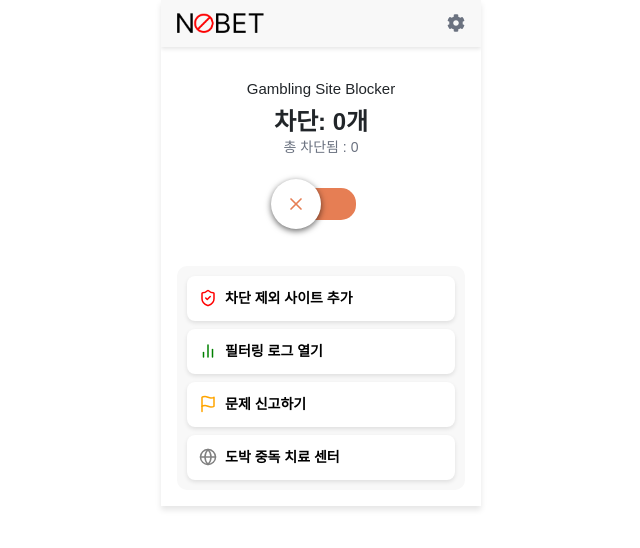
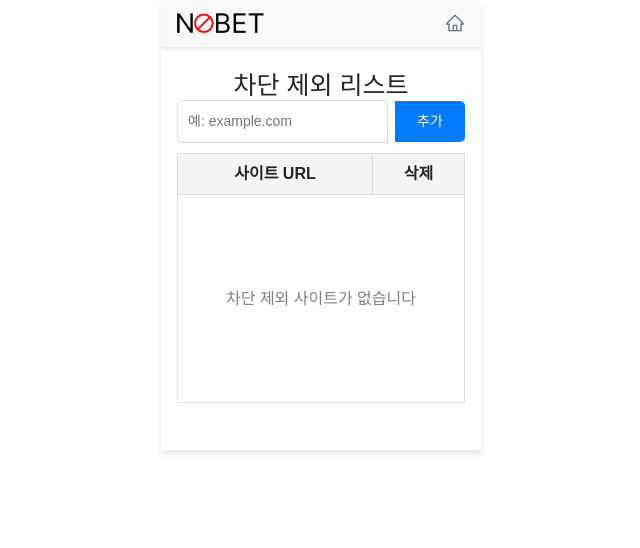
Before and after one commit to yANUs-NoBet/frontend, a React (Vite) app: page /#/add-white in a window 1280 px wide. Shown: the top 548 px of the page, without its empty margins (319-959 px from the left). Built offline with nearby package versions, Linux system fonts and the light colour scheme.

Commit message:
화이트리스트페이지 미완

```diff
--- a/src/App.css
+++ b/src/App.css
@@ -11,7 +11,7 @@
   flex-direction: column;
   justify-content: flex-start;
   position: relative;
-  padding-top: 50px; /* 네비게이션 바 공간 확보 */
+  padding-top: 50px;
 }
 
 /* 네비게이션 바 */
@@ -31,33 +31,13 @@
 }
 
 .nav-logo {
-  height: 20px; /* 로고 크기 조정 */
+  height: 20px;
   object-fit: contain;
 }
 
 .nav-icon {
   font-size: 18px;
   color: #6b7280;
-  cursor: pointer;
-}
-
-/* 헤더 스타일 */
-.header {
-  display: flex;
-  justify-content: space-between;
-  align-items: center;
-  padding: 8px;
-  font-weight: bold;
-}
-.title {
-  font-size: 18px;
-  font-weight: bold;
-  margin-bottom: 0px;
-
-}
-.settings-icon {
-  font-size: 18px;
-  color: gray;
   cursor: pointer;
 }
 
@@ -79,18 +59,18 @@
   font-weight: 400;
 }
 
-.title-block {
+.blocked-count {
   font-size: 24px;
   font-weight: 700;
   margin-bottom: 0px;
 }
-.total-block {
+.blocked-total-count {
   color: #6b7280;
   font-size: 14px;
   font-weight: 400;
   margin-bottom: 30px;
 }
-
+/* 기능 실행 버튼 */
 .toggle-container {
   display: flex;
   align-items: center;
@@ -159,17 +139,16 @@
   color: #e67e54;
 }
 
-/* 버튼 그룹 컨테이너 - 컨테이너 크기에 맞춤 */
+
 .button-group {
   display: flex;
   flex-direction: column;
   gap: 8px;
-  width: 100%; /* 컨테이너 전체 너비 맞춤 */
+  width: 100%;
   margin-top: 16px;
   padding: 10px;
   background: #f8f8f8;
   border-radius: 10px;
-  /* box-shadow: 0 2px 4px rgba(0, 0, 0, 0.1); */
 }
 
 .button-group button {
@@ -192,3 +171,109 @@
 .button-group button:hover {
   background: #e5e7eb;
 }
+/* AddWhite page */
+.whitelist-container {
+  margin-top: 20px;
+  width: 100%;
+  max-width: 400px;
+  margin: 0 auto;
+  text-align: center;
+}
+
+.input-group {
+  display: flex;
+  align-items: center;
+  justify-content: center;
+  gap: 8px;
+  margin-bottom: 20px;
+  width: 100%;
+  max-width: 300px;
+  margin: 0 auto;
+}
+
+.input-group input {
+  flex: 1;
+  padding: 10px;
+  border: 1px solid #ddd;
+  border-radius: 5px;
+  outline: none;
+  min-width: 150px;
+  font-size: 14px;
+}
+
+.input-group button {
+  padding: 10px 15px;
+  background: #007bff;
+  color: white;
+  border: none;
+  border-radius: 5px;
+  cursor: pointer;
+  white-space: nowrap;
+  min-width: 70px;
+  font-size: 14px;
+  display: flex;
+  align-items: center;
+  justify-content: center;
+}
+
+.input-group button:hover {
+  background: #0056b3;
+}
+
+.whitelist {
+  list-style: none;
+  padding: 0;
+}
+
+.whitelist li {
+  background: #f8f9fa;
+  margin: 5px 0;
+  padding: 10px;
+  border-radius: 5px;
+  display: flex;
+  justify-content: space-between;
+  align-items: center;
+}
+
+.whitelist button {
+  background: none;
+  border: none;
+  cursor: pointer;
+  font-size: 18px;
+  color: red;
+}
+
+.title-in-page {
+  font-size: 22px;
+  font-weight: 800;
+}
+
+.whitelist-table {
+  width: 100%;
+  height: 250px;
+  border-collapse: collapse;
+  border: 1px solid #ddd;
+  margin-top: 10px;
+}
+
+.whitelist-table th, .whitelist-table td {
+  border: 1px solid #ddd;
+  padding: 8px;
+  text-align: center;
+}
+
+.whitelist-table th {
+  background-color: #f4f4f4;
+}
+
+.empty-message {
+  padding: 10px;
+  text-align: center;
+  color: gray;
+}
+
+.page-title {
+  font-size: 25px;
+  margin-top: 20px;
+  margin-bottom: 0px;
+}
--- a/src/App.jsx
+++ b/src/App.jsx
@@ -1,26 +1,26 @@
-import React, { useState } from "react";
-import { BrowserRouter as Router, Routes, Route } from "react-router-dom";
-import { FaCog } from "react-icons/fa";
+import React from "react";
+import { HashRouter as Router, Routes, Route } from "react-router-dom";
 import "./App.css";
-import logo from './assets/nobet-logo.png';
+import NavBar from "./components/NavBar";
 import Home from './pages/Home';
 import AddWhite from './pages/AddWhite';
+import BlockedLog from './pages/BlockedLog';
+import ReportIssue from "./pages/ReportIssue";
+import TreatCenter from "./pages/TreatCenter";
 
 const App = () => {
 
   return (
     <Router>
       <div className="container">
-
-        {/* Navigation Bar */}
-        <div className="nav-bar">
-          <img src={logo} alt="NoBet Logo" className="nav-logo" />
-          <FaCog className="nav-icon" />
-        </div>
+        <NavBar />
 
         <Routes>
           <Route path="/" element={<Home />} />
           <Route path="/add-white" element={<AddWhite />} />
+          <Route path="/blocked-log" element={<BlockedLog />} />
+          <Route path="/report-issue" element={<ReportIssue />} />
+          <Route path="/treat-center" element={<TreatCenter />} />
         </Routes>
       </div>
     </Router>
--- a/src/components/ButtonGroup.jsx
+++ b/src/components/ButtonGroup.jsx
@@ -9,13 +9,13 @@ export default function ButtonGroup() {
       <button onClick={() => navigate('/add-white')}>
         <ShieldCheck size={18} color="red" /> 차단 제외 사이트 추가
       </button>
-      <button>
+      <button onClick={() => navigate('/blocked-log')}>
         <BarChart2 size={18} color="green" /> 필터링 로그 열기
       </button>
-      <button>
+      <button onClick={() => navigate('/report-issue')}>
         <Flag size={18} color="orange"/> 문제 신고하기
       </button>
-      <button>
+      <button onClick={() => navigate('/treat-center')}>
         <Globe size={18} color="grey" /> 도박 중독 치료 센터
       </button>
     </div>
--- /dev/null
+++ b/src/components/NavBar.jsx
@@ -0,0 +1,19 @@
+import React from "react";
+import { useNavigate } from "react-router-dom";
+import { AiOutlineHome } from "react-icons/ai";
+import logo from "../assets/nobet-logo.png";
+
+export default function NavBar() {
+  const navigate = useNavigate();
+  return (
+    <div className="nav-bar">
+      <img src={logo} alt="NoBet Logo" className="nav-logo" />
+      <AiOutlineHome
+        className="nav-icon"
+        size={20}
+        onClick={() => navigate("/")}
+        style={{ cursor: "pointer" }}
+      />
+    </div>
+  );
+}
--- a/src/components/ToggleButton.jsx
+++ b/src/components/ToggleButton.jsx
@@ -1,14 +1,12 @@
-import { useState } from "react";
 import { Check, X } from "lucide-react";
 
-export default function ToggleButton() {
-  const [isEnabled, setIsEnabled] = useState(false);
+export default function ToggleButton({ isBlocked, setIsBlocked }) {
 
   return (
-    <div className="toggle-container" onClick={() => setIsEnabled(!isEnabled)}>
-      <div className={`toggle-track ${isEnabled ? "enabled" : "disabled"}`}>
+    <div className="toggle-container" onClick={() => setIsBlocked(!isBlocked)}>
+      <div className={`toggle-track ${isBlocked ? "enabled" : "disabled"}`}>
         <div className="toggle-circle">
-          {isEnabled ? <Check className="icon" size={20} /> : <X className="icon" size={20} />}
+          {isBlocked ? <Check className="icon" size={20} /> : <X className="icon" size={20} />}
         </div>
       </div>
     </div>
--- a/src/pages/AddWhite.jsx
+++ b/src/pages/AddWhite.jsx
@@ -1,10 +1,71 @@
-import React from "react";
+import React, { useState } from "react";
+import { ShieldCheck } from "lucide-react";
 
 function AddWhite() {
+  const [site, setSite] = useState(""); // 입력 값
+  const [whitelist, setWhitelist] = useState([]); // 차단 제외 목록
+
+  // 🔹 입력 필드 값 변경 핸들러
+  const handleChange = (e) => {
+    setSite(e.target.value);
+  };
+
+  // 🔹 차단 제외 목록에 추가
+  const handleAdd = () => {
+    if (site.trim() !== "") {
+      setWhitelist([...whitelist, site]); // 기존 목록에 추가
+      setSite(""); // 입력 필드 초기화
+    }
+  };
+
+  // 🔹 목록에서 제거
+  const handleRemove = (index) => {
+    const newWhitelist = whitelist.filter((_, i) => i !== index);
+    setWhitelist(newWhitelist);
+  };
+
   return (
-    <div>
-      <h1>수동으로 광고 차단</h1>
-      <p>이 페이지에서 광고를 수동으로 차단할 수 있습니다.</p>
+    <div className="whitelist-container">
+      <h1 className="page-title">차단 제외 리스트</h1>
+
+      {/* 입력 필드 & 추가 버튼 */}
+      <div className="input-group">
+        <input
+          type="text"
+          placeholder="예: example.com"
+          value={site}
+          onChange={handleChange}
+        />
+        <button onClick={handleAdd}>추가</button>
+      </div>
+
+      {/* 빈 테이블을 기본으로 표시 */}
+      <table className="whitelist-table">
+        <thead>
+          <tr>
+            <th>사이트 URL</th>
+            <th>삭제</th>
+          </tr>
+        </thead>
+        <tbody>
+          {whitelist.length === 0 ? (
+            <tr>
+              <td colSpan="2" className="empty-message">
+                차단 제외 사이트가 없습니다
+              </td>
+            </tr>
+          ) : (
+            whitelist.map((item, index) => (
+              <tr key={index}>
+                <td>{item}</td>
+                <td>
+                  <button onClick={() => handleRemove(index)}>❌</button>
+                </td>
+              </tr>
+            ))
+          )}
+        </tbody>
+      </table>
     </div>
   );
 }
--- a/src/pages/BlockedLog.jsx
+++ b/src/pages/BlockedLog.jsx
@@ -0,0 +1,12 @@
+import React from "react";
+
+function BlockedLog() {
+  return (
+    <div>
+      <h1>필터링 로그</h1>
+      <p>여기에서 차단된 사이트의 로그를 확인할 수 있습니다.</p>
+    </div>
+  );
+}
+
+export default BlockedLog;
--- a/src/pages/Home.jsx
+++ b/src/pages/Home.jsx
@@ -1,15 +1,18 @@
-import React from "react";
+import React, { useState }from "react";
 import ToggleButton from "../components/ToggleButton";
 import ButtonGroup from "../components/ButtonGroup.jsx";
 
 function Home() {
+
+  const [isBlocked, setIsBlocked] = useState(false);
+
   return (
     <div>
       <div className="main-function">
         <h1 className="intro-text">Gambling Site Blocker</h1>
-        <h1 className="title-block">차단: 0개</h1>
-        <p className="total-block">총 차단됨 : 0</p>
-        <ToggleButton />
+        <h1 className="blocked-count">{isBlocked ? "차단 활성화" : "차단 비활성화"}</h1>
+        <p className="blocked-total-count">총 차단됨 : 0</p>
+        <ToggleButton isBlocked={isBlocked} setIsBlocked={setIsBlocked}/>
       </div>
       <ButtonGroup></ButtonGroup>
     </div>
--- /dev/null
+++ b/src/pages/ReportIssue.jsx
@@ -0,0 +1,12 @@
+import React from "react";
+
+function ReportIssue() {
+  return (
+    <div>
+      <h1>문제 신고</h1>
+      <p>사이트 차단 관련 문제를 신고할 수 있습니다.</p>
+    </div>
+  );
+}
+
+export default ReportIssue;
--- /dev/null
+++ b/src/pages/TreatCenter.jsx
@@ -0,0 +1,12 @@
+import React from "react";
+
+function TreatCenter() {
+  return (
+    <div>
+      <h1>도박 중독 치료 센터</h1>
+      <p>방문하려는 사이트를 확인하세요.</p>
+    </div>
+  );
+}
+
+export default TreatCenter;
```
